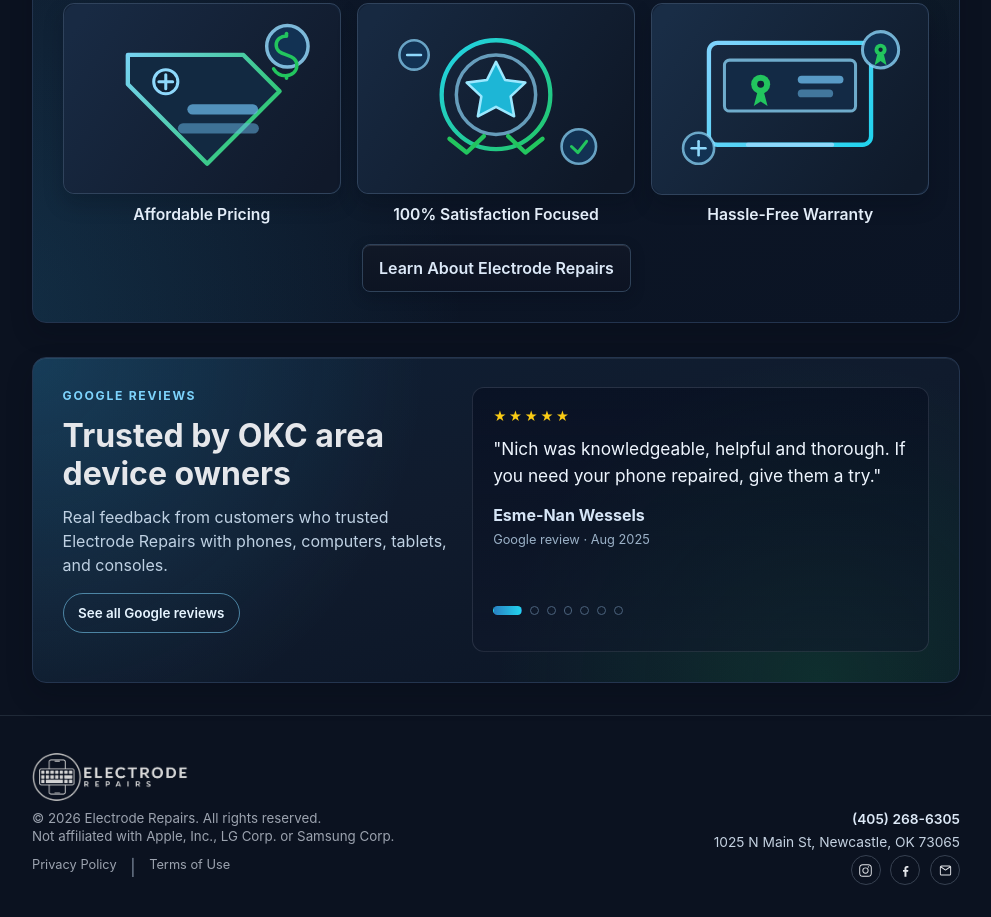
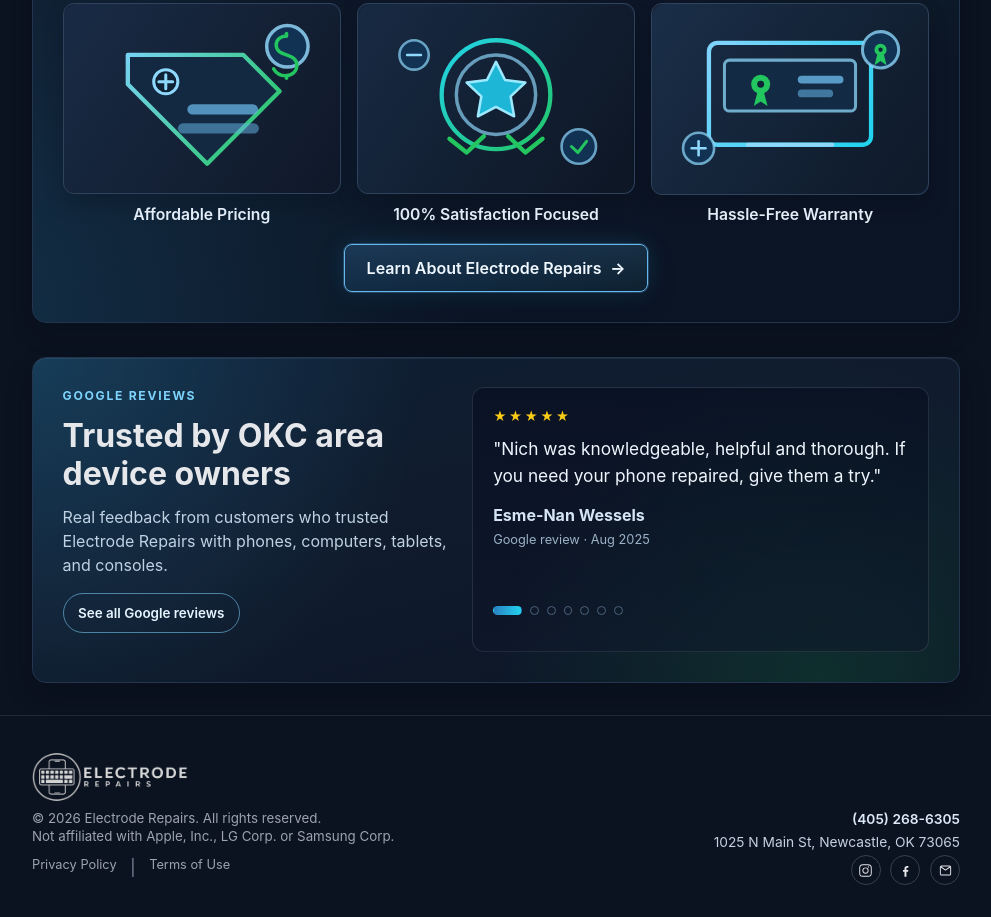
Before and after one commit to danielwadeheat/ElectrodeRepairs, a website: page index.html in a window 1280 px wide. Shown: the part 1262-2179 px from the top of the page, without its empty margins (144-1135 px from the left). Drawn offline with Linux system fonts and the light colour scheme.

Commit message:
Edited the "Learn More About Electrode Repairs" button to make it easier to find for users who want to learn more.  Made it bigger and added brighter border.

```diff
--- a/css/home.css
+++ b/css/home.css
@@ -247,6 +247,40 @@ p {
   justify-content: center;
 }
 
+.why-us-cta {
+  padding-inline: 1.35rem;
+  border-color: #66b7eb;
+  background:
+    linear-gradient(135deg, rgb(43 130 196 / 22%), rgb(34 211 238 / 6%)),
+    linear-gradient(180deg, rgb(23 36 56 / 98%), rgb(12 22 37 / 98%));
+  color: #eff7ff;
+  box-shadow:
+    0 0 0 1px rgb(102 183 235 / 26%),
+    0 11px 24px rgb(8 21 37 / 38%),
+    0 0 24px rgb(56 189 248 / 18%);
+}
+
+.why-us-cta::after {
+  content: '\2192';
+  margin-left: 0.55rem;
+  font-weight: 700;
+  transition: transform 0.2s ease;
+}
+
+.why-us-cta:hover,
+.why-us-cta:focus-visible {
+  border-color: #8dd5ff;
+  box-shadow:
+    0 0 0 1px rgb(141 213 255 / 46%),
+    0 13px 26px rgb(12 28 46 / 45%),
+    0 0 30px rgb(56 189 248 / 28%);
+}
+
+.why-us-cta:hover::after,
+.why-us-cta:focus-visible::after {
+  transform: translateX(3px);
+}
+
 .reviews {
   margin-top: 1.6rem;
   padding: 1.25rem;
@@ -417,4 +451,8 @@ p {
   .review-dot {
     transition: none;
   }
+
+  .why-us-cta::after {
+    transition: none;
+  }
 }
--- a/index.html
+++ b/index.html
@@ -120,7 +120,7 @@
           </article>
         </div>
         <div class="why-us-actions">
-          <a class="cta cta-secondary" href="/about.html">Learn About Electrode Repairs</a>
+          <a class="cta cta-secondary why-us-cta" href="/about.html">Learn About Electrode Repairs</a>
         </div>
       </section>
       <section class="reviews" aria-labelledby="reviews-title">
```
